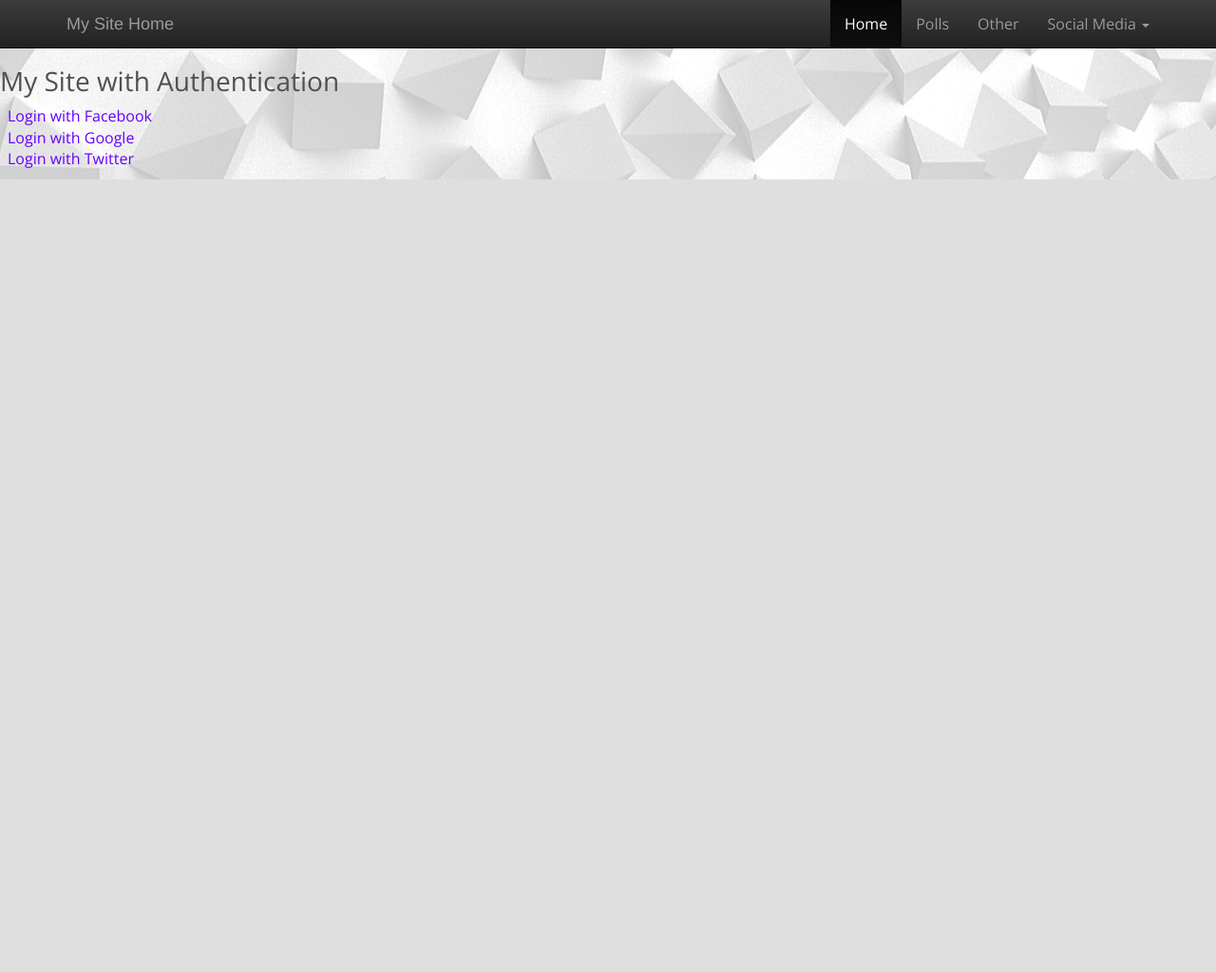
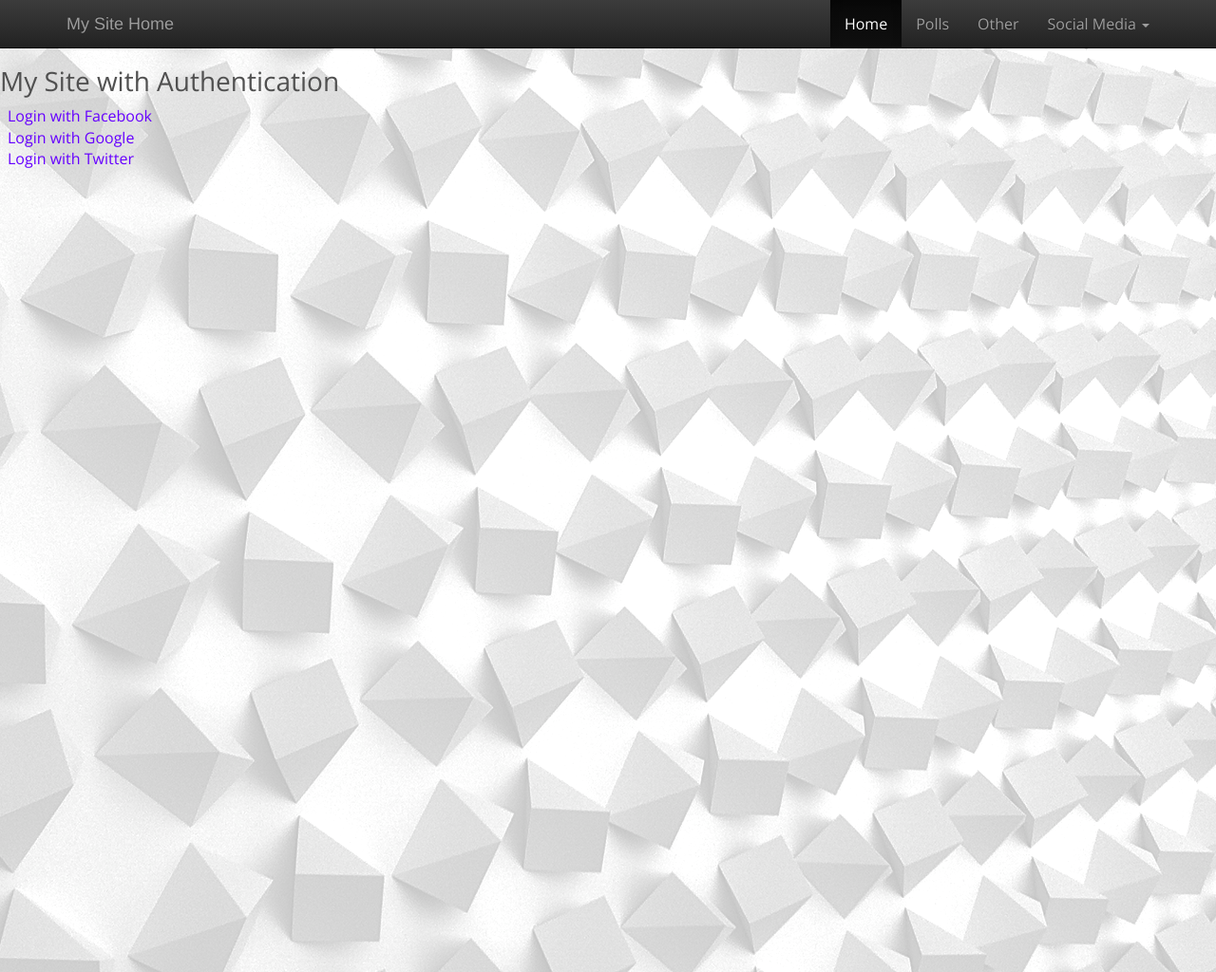
Before and after one commit to dibaggioj/virtualenv_python-3-3_django, a Django app: page / in a window 1280 px wide; the page is wider, and only the part inside the window is pictured. Shown: that part at 95% size. Before the commit the page ends 189 px from the top of that part, so only its background shows below. Run offline with Django 3.2, Linux system fonts and the light colour scheme; some libraries are stand-ins or nearby versions.

Commit message:
reorganized site

```diff
--- a/mysite/mysite/static/css/style.css
+++ b/mysite/mysite/static/css/style.css
@@ -13,8 +13,10 @@ h2 {
 }
 
 body {
-	background: rgba(223, 223, 223, 1.0) url("images/background.png") no-repeat right bottom;
-	margin: 10px auto 20px 20px;
+	background: rgba(223, 223, 223, 1.0) url("../img/background.png") no-repeat right bottom;
+    width: 1372px;
+    margin: 10px auto 20px 20px;
+    height: 1024px;
 }
 
 ul {
--- a/mysite/mysite/templates/mysite/base.html
+++ b/mysite/mysite/templates/mysite/base.html
@@ -13,7 +13,7 @@
 
    <link href="../../static/css/style.css" rel="stylesheet">
    <link href='http://fonts.googleapis.com/css?family=Open+Sans:400,600,800,700,300' rel='stylesheet' type='text/css'>
-   <link rel="icon" type="image/png" href="../../../polls/static/polls/images/favicon.png">
+   <link rel="icon" type="image/png" href="../../static/img/favicon.png">
 
    <!-- HTML5 Shim and Respond.js IE8 support of HTML5 elements and media queries -->
    <!-- WARNING: Respond.js doesn't work if you view the page via file:// -->
--- a/mysite/polls/static/polls/style.css
+++ b/mysite/polls/static/polls/style.css
@@ -13,7 +13,7 @@ h2 {
 }
 
 body {
-	background: rgba(223, 223, 223, 1.0) url("images/background.png") no-repeat right bottom;
+	background: rgba(223, 223, 223, 1.0) url("img/background.png") no-repeat right bottom;
 	margin: 10px auto 20px 20px;
 }
 
--- a/mysite/polls/templates/polls/detail.html
+++ b/mysite/polls/templates/polls/detail.html
@@ -1,4 +1,4 @@
-{% load staticfiles %} <!-- load static template tage from the staticfiles template library -->
+{% load staticfiles %} <!-- load static template page from the staticfiles template library -->
 
 <link rel="stylesheet" type="text/css" href="{% static 'polls/style.css' %}" /> <!--  static  template tag generates the absolute URL of the static file -->
 
--- a/mysite/polls/templates/polls/index.html
+++ b/mysite/polls/templates/polls/index.html
@@ -1,9 +1,7 @@
-{#{% extends '../../templates/mysite/base.html' %}#}
-
 {% load staticfiles %} <!-- load static template page from the staticfiles template library -->
 
 <link rel="stylesheet" type="text/css" href="{% static 'polls/style.css' %}" /> <!--  static  template tag generates the absolute URL of the static file -->
-<link rel="icon" type="image/png" href="../../static/polls/images/favicon.png">
+<link rel="icon" type="image/png" href="../../static/polls/img/favicon.png">
 
 {% block main %}
  <div>
--- a/mysite/polls/templates/polls/results.html
+++ b/mysite/polls/templates/polls/results.html
@@ -1,4 +1,4 @@
-{% load staticfiles %} <!-- load static template tage from the staticfiles template library -->
+{% load staticfiles %} <!-- load static template page from the staticfiles template library -->
 
 <link rel="stylesheet" type="text/css" href="{% static 'polls/style.css' %}" /> <!--  static  template tag generates the absolute URL of the static file -->
 
```
Also changed, not shown: mysite/db.sqlite3, mysite/mysite/static/img/background.png (added), mysite/mysite/static/img/favicon.png (added), mysite/polls/static/polls/img/background.png (renamed from mysite/polls/static/polls/images/background.png), mysite/polls/static/polls/img/favicon.png (renamed from mysite/polls/static/polls/images/favicon.png).
